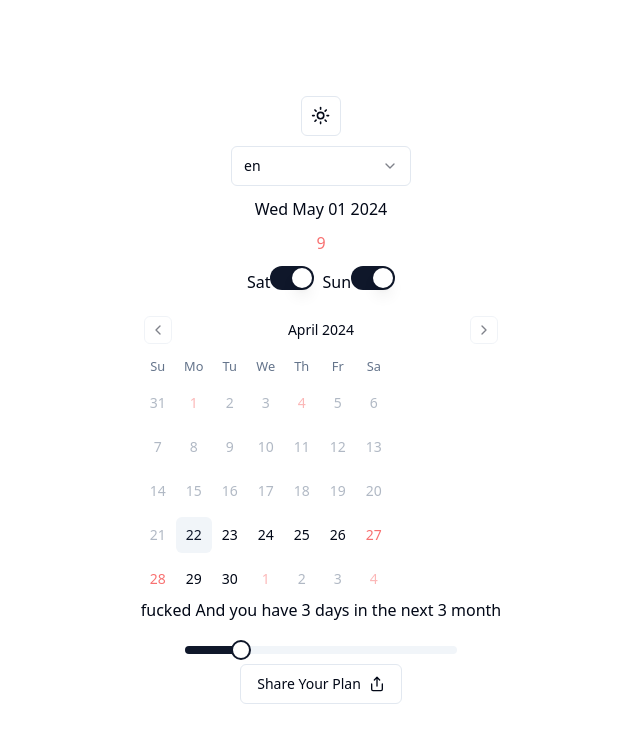
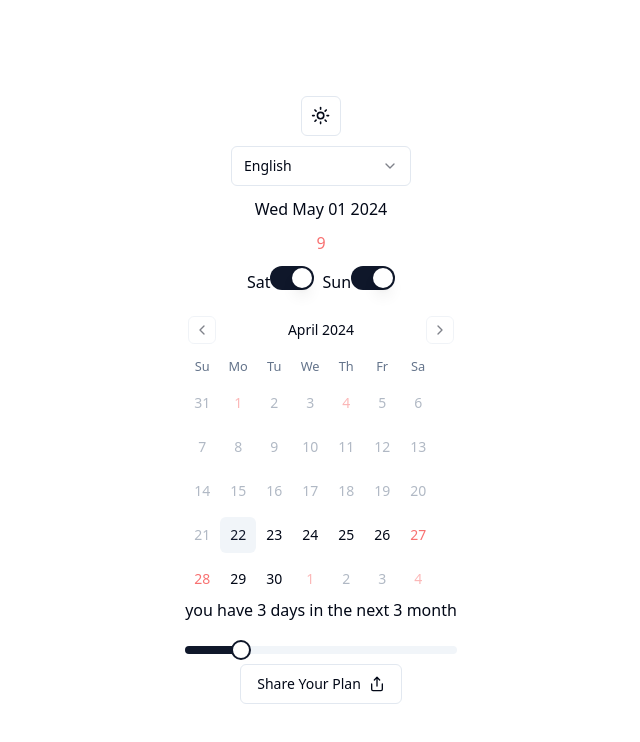
Before and after one commit to cheukkijchan/hk-holiday-countdown, a Next.js app: page /en in a window 1280 px wide. Shown: the top 742 px of the page, without its empty margins (319-959 px from the left). Built offline with nearby package versions, Linux system fonts and the light colour scheme.

Commit message:
organized locale setup

```diff
--- a/src/app/[lang]/dictionaries.ts
+++ b/src/app/[lang]/getDictionary.ts
@@ -2,18 +2,14 @@ import 'server-only';
 import en from '../../dictionaries/en.json';
 import tc from '../../dictionaries/tc.json';
 
-export type LocaleDictionary = {
-  [key: string]: {
-    [key: string]: string;
-  };
-};
+import { type Locale } from '../../dictionaries';
 
-export type Locale = 'en' | 'tc';
+export type LocaleDictionary = typeof en;
 
 const i18nDictionary = {
   en,
   tc,
-} as Record<Locale, LocaleDictionary>;
+} satisfies Record<Locale, LocaleDictionary>;
 
 export function getDictionary<L extends keyof typeof i18nDictionary>(
   lang: L
--- a/src/app/[lang]/page.tsx
+++ b/src/app/[lang]/page.tsx
@@ -3,8 +3,8 @@ import { ModeToggle } from '../../components/ui/modeToggle';
 import { getHolidays } from '../../lib/getHolidays';
 import HolidayCalendar from '../../components/holidayCalendar';
 import LanguageSelect from '../languageSelect';
-import { locales } from '../../middleware';
-import { Locale, getDictionary } from './dictionaries';
+import { getDictionary } from './getDictionary';
+import { type Locale, locales } from '../../dictionaries';
 
 type Props = {
   params: {
@@ -15,10 +15,11 @@ type Props = {
 export default async function Page({ params: { lang } }: Props) {
   if (!locales.includes(lang)) notFound();
   const publicHolidays = getHolidays(lang);
-  const dict = await getDictionary(lang);
+  const dict = getDictionary(lang);
+
   return (
     <main className='flex min-h-screen flex-col items-center justify-between p-24'>
-      <ModeToggle />
+      <ModeToggle dict={dict} />
       <LanguageSelect lang={lang} />
       <HolidayCalendar publicHolidays={publicHolidays} dict={dict} />
     </main>
--- a/src/app/languageSelect.tsx
+++ b/src/app/languageSelect.tsx
@@ -1,4 +1,5 @@
 'use client';
+
 import {
   Select,
   SelectContent,
@@ -7,12 +8,13 @@ import {
   SelectValue,
 } from '../components/ui/select';
 import { useRouter, usePathname } from 'next/navigation';
-import { locales as options } from '../middleware';
 import { splitPathname } from '../lib/splitPathname';
+import { locales, languageOption } from '../dictionaries';
 
 interface Props {
   lang: string;
 }
+
 export default function LanguageSelect({ lang }: Props) {
   const router = useRouter();
   const pathname = usePathname();
@@ -28,9 +30,9 @@ export default function LanguageSelect({ lang }: Props) {
         <SelectValue placeholder='Language' />
       </SelectTrigger>
       <SelectContent>
-        {options.map((option) => (
+        {locales.map((option) => (
           <SelectItem key={option} value={option}>
-            {option}
+            {languageOption[option]}
           </SelectItem>
         ))}
       </SelectContent>
--- a/src/components/holidayCalendar.tsx
+++ b/src/components/holidayCalendar.tsx
@@ -7,13 +7,14 @@ import { findLongestConsecutiveDay } from '../lib/logic';
 import { Holiday } from '../lib/types';
 import { filterDates } from '../lib/filterDates';
 import { getWeekendDates } from '../lib/getWeekendDates';
-import { LocaleDictionary } from '../app/[lang]/dictionaries';
+import { LocaleDictionary } from '../app/[lang]/getDictionary';
 import Countdown from '../app/countdown';
 import { Calendar } from './ui/calendar';
 import { Slider } from './ui/slider';
 import { Switch } from './ui/switch';
+
+import { ShareButton } from './shareButton';
 import { useSearchParams } from 'next/navigation';
-import { ShareButton } from './shareButton';
 
 type HolidayCalendarProps = {
   publicHolidays: Holiday[];
@@ -25,18 +26,18 @@ export default function HolidayCalendar({
   dict,
 }: HolidayCalendarProps) {
   const [slider, setSlider] = useState<number>(3);
-  const [day, setDay] = useState<Date>(); //current selected day
+  const [day, setDay] = useState<Date>(); // current selected day
 
   const searchParams = useSearchParams();
-  const asd = searchParams.getAll('selected').forEach((select) => {
-    return new Date(select);
-  });
-  console.log(asd);
-  const [selectedDays, setSelectedDays] = useState<Date[]>([]);
 
+  const [selectedDays, setSelectedDays] = useState<Date[]>(
+    searchParams
+      .getAll('selected')
+      .map((str) => Date.parse(str))
+      .map((date) => new Date(date))
+  );
   const [saturday, setSaturday] = useState(true);
   const [sunday, setSunday] = useState(true);
-
   const [marked, setMarked] = useState(false); // calendar marks
 
   // Adding Custom modifiers for fixed holiday
@@ -85,10 +86,10 @@ export default function HolidayCalendar({
   // filter out the next few months date and create footer
   const holidayRange = filterDates(allHoliday, slider);
   const footer: string = marked
-    ? `${selected?.summary || dict.weekend} `
-    : 'fucked ';
+    ? `${selected?.summary || dict.calendar.weekend}, `
+    : '';
   // sudo find longest consecutive day combined marked & selected day
-  const longestHoliday = `And you have ${findLongestConsecutiveDay(
+  const longestHoliday = `you have ${findLongestConsecutiveDay(
     holidayRange
   )} days in the next ${slider} month`;
 
--- a/src/components/shareButton.tsx
+++ b/src/components/shareButton.tsx
@@ -8,7 +8,6 @@ import {
 } from '@/components/ui/tooltip';
 import { Button } from '@/components/ui/button';
 import { Share } from 'lucide-react';
-import { useSearchParams } from 'next/navigation';
 import { useToast } from '@/components/ui/use-toast';
 
 type Props = {
@@ -17,10 +16,9 @@ type Props = {
 
 export function ShareButton({ selectedDays }: Props) {
   // Save and store into URL state
-  const searchParams = useSearchParams();
   const { toast } = useToast();
 
-  const params = new URLSearchParams(searchParams);
+  const params = new URLSearchParams();
   selectedDays.forEach((day) => {
     params.append('selected', day.toDateString());
   });
--- a/src/components/ui/modeToggle.tsx
+++ b/src/components/ui/modeToggle.tsx
@@ -11,8 +11,13 @@ import {
   DropdownMenuItem,
   DropdownMenuTrigger,
 } from '@/components/ui/dropdown-menu';
+import { LocaleDictionary } from '../../app/[lang]/getDictionary';
 
-export function ModeToggle() {
+type Props = {
+  dict: LocaleDictionary;
+};
+
+export function ModeToggle({ dict }: Props) {
   const { setTheme } = useTheme();
 
   return (
@@ -26,13 +31,13 @@ export function ModeToggle() {
       </DropdownMenuTrigger>
       <DropdownMenuContent align='end'>
         <DropdownMenuItem onClick={() => setTheme('light')}>
-          Light
+          {dict.mode.light}
         </DropdownMenuItem>
         <DropdownMenuItem onClick={() => setTheme('dark')}>
-          Dark
+          {dict.mode.dark}
         </DropdownMenuItem>
         <DropdownMenuItem onClick={() => setTheme('system')}>
-          System
+          {dict.mode.system}
         </DropdownMenuItem>
       </DropdownMenuContent>
     </DropdownMenu>
--- a/src/dictionaries/en.json
+++ b/src/dictionaries/en.json
@@ -1,5 +1,13 @@
 {
   "calendar": {
     "weekend": "weekend"
+  },
+  "language": {
+    "option": "English"
+  },
+  "mode": {
+    "light": "Light",
+    "dark": "Dark",
+    "system": "System"
   }
 }
--- /dev/null
+++ b/src/dictionaries/index.ts
@@ -0,0 +1,4 @@
+export const locales = ['en', 'tc'] as const;
+export type Locale = (typeof locales)[number];
+
+export const languageOption = { en: 'English', tc: '繁體中文' };
--- a/src/dictionaries/tc.json
+++ b/src/dictionaries/tc.json
@@ -1,5 +1,13 @@
 {
   "calendar": {
     "weekend": "周末"
+  },
+  "language": {
+    "option": "繁體中文"
+  },
+  "mode": {
+    "light": "日間模式",
+    "dark": "黑暗模式",
+    "system": "系統預設"
   }
 }
--- a/src/lib/getHolidays.ts
+++ b/src/lib/getHolidays.ts
@@ -1,4 +1,3 @@
-import { locales } from '../middleware';
 import { Holiday } from './types';
 
 export function getHolidays(lang: string): Holiday[] {
--- a/src/middleware.ts
+++ b/src/middleware.ts
@@ -1,6 +1,6 @@
 import { NextRequest, NextResponse } from 'next/server';
+import { locales } from './dictionaries';
 
-export const locales = ['en', 'tc'];
 export const defaultLocale = 'tc';
 
 // Get the preferred locale, similar to the above or using a library
--- a/tsconfig.json
+++ b/tsconfig.json
@@ -27,7 +27,7 @@
     "**/*.tsx",
     ".next/types/**/*.ts",
     "src/app/middleware.js",
-    "src/app/[lang]/dictionaries.ts"
+    "src/app/[lang]/getDictionary.ts"
   ],
   "exclude": ["node_modules"]
 }
```
